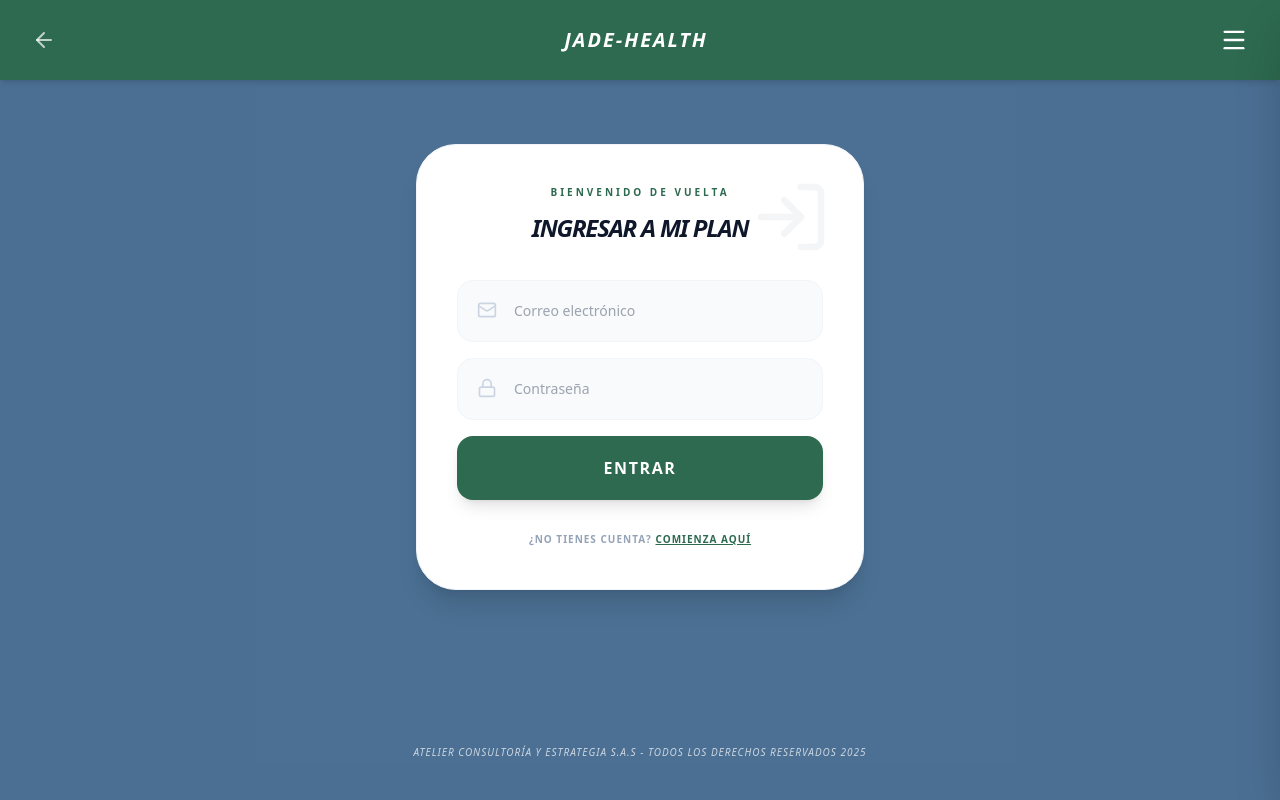
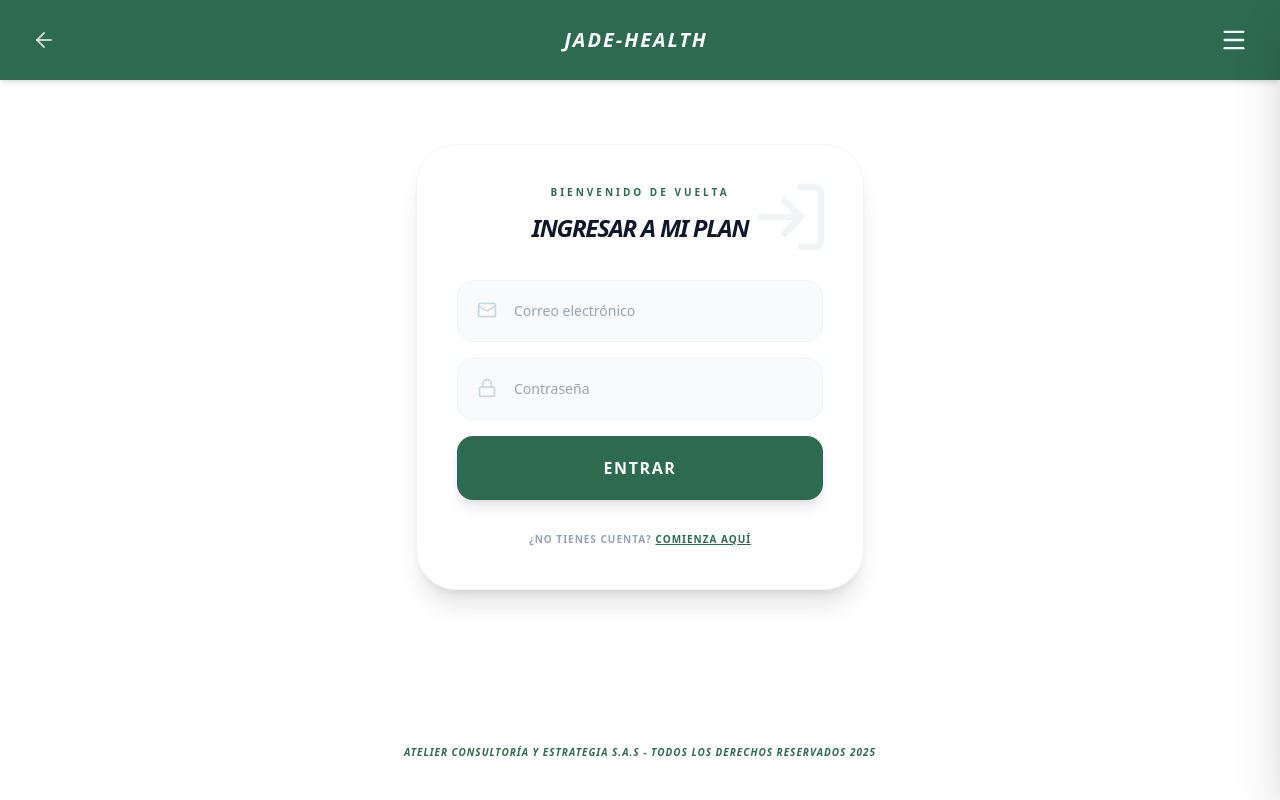
Before and after one commit to Atelier-Ai-Insights/crianza, a Next.js app: page /auth in a window 1280 px wide. Built offline with nearby package versions, Linux system fonts and the light colour scheme; no server answers.

Commit message:
Update auth.js

```diff
--- a/pages/auth.js
+++ b/pages/auth.js
@@ -32,7 +32,6 @@ export default function Auth() {
       const { data, error } = await supabase.auth.signUp({ email, password });
 
       if (!error && data.user) {
-        // Recuperamos el nombre del perfil calculado (ej: "Abrumado en Crisis")
         const tempPerfil = localStorage.getItem('temp_perfil') || PERFILES.TENSION;
 
         const { error: profileError } = await supabase.from('perfiles').insert([{
@@ -54,7 +53,8 @@ export default function Auth() {
   };
 
   return (
-    <div className="min-h-screen bg-slate-50/30 pt-32 px-6 flex flex-col items-center">
+    /* 1. Fondo cambiado a blanco (bg-white) */
+    <div className="min-h-screen bg-white pt-32 px-6 flex flex-col items-center text-slate-900">
       <header className="fixed top-0 left-0 w-full bg-primary h-20 px-6 flex items-center justify-between z-30 shadow-md">
         <button
           onClick={() => router.push('/')}
@@ -86,7 +86,7 @@ export default function Auth() {
             <input
               type="email"
               placeholder="Correo electrónico"
-              className="w-full p-5 pl-14 bg-slate-50 border border-slate-100 rounded-2xl focus:border-primary focus:bg-white outline-none transition-all text-sm"
+              className="w-full p-5 pl-14 bg-slate-50 border border-slate-100 rounded-2xl focus:border-primary focus:bg-white outline-none transition-all text-sm text-slate-900"
               onChange={(e) => setEmail(e.target.value)}
               required
             />
@@ -97,7 +97,7 @@ export default function Auth() {
             <input
               type="password"
               placeholder="Contraseña"
-              className="w-full p-5 pl-14 bg-slate-50 border border-slate-100 rounded-2xl focus:border-primary focus:bg-white outline-none transition-all text-sm"
+              className="w-full p-5 pl-14 bg-slate-50 border border-slate-100 rounded-2xl focus:border-primary focus:bg-white outline-none transition-all text-sm text-slate-900"
               onChange={(e) => setPassword(e.target.value)}
               required
             />
@@ -123,7 +123,8 @@ export default function Auth() {
         </button>
       </main>
 
-      <footer className="mt-auto py-10 text-slate-300 text-[10px] uppercase tracking-widest text-center px-6 italic font-medium">
+      {/* 2. Pie de página en verde (text-primary) y negrita (font-bold) */}
+      <footer className="mt-auto py-10 text-primary text-[10px] uppercase tracking-widest text-center px-6 italic font-bold">
         {CONFIG.FOOTER_TEXT}
       </footer>
     </div>
```
